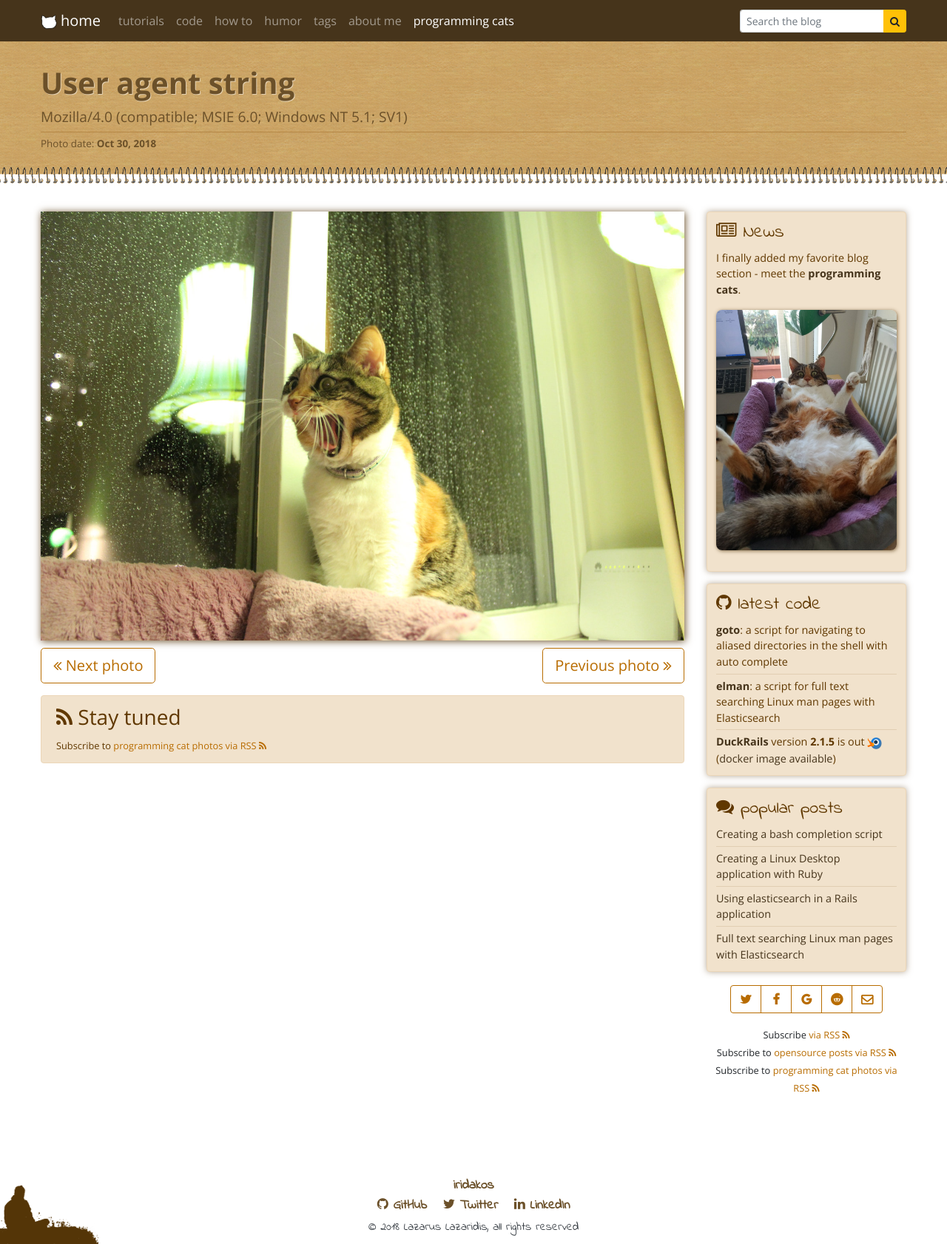
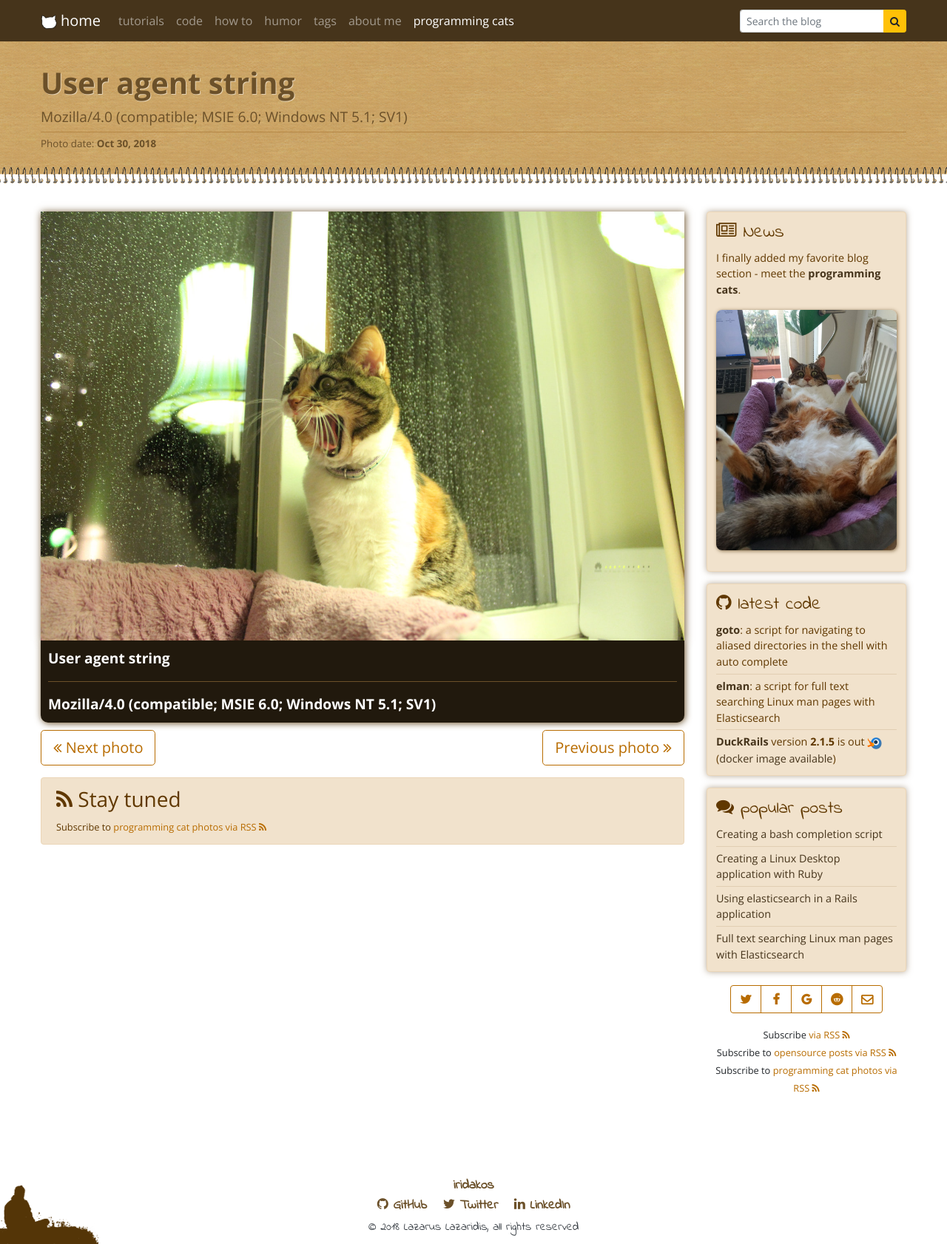
Before and after one commit to iridakos/iridakos.github.io, a Jekyll site: the page built from _programming_cats/0006-ie6.md, in a window 1280 px wide. Shown: the whole page at 74% size. Built offline with Jekyll 4.4.1, drawn with Linux system fonts in a browser that asks for light colours; nearby versions of some CDN libraries; comment, search, counter and statistics services are not loaded.

Commit message:
Update programming cat layout

```diff
--- a/_layouts/programming-cat.html
+++ b/_layouts/programming-cat.html
@@ -75,7 +75,18 @@ layout: default
 {% else %}
   {{ content }}
 
-  <img class="programming-cat-photo no-maximize no-limits" src="{{page.image}}" alt="{{page.title}}" />
+  <div class="programming-cat">
+    <img class="programming-cat-photo no-maximize no-limits" src="{{page.image}}" alt="{{page.title}}" />
+    <div class="legend">
+      {% if page.legend %}
+        {{ page.legend }}
+      {% else %}
+        {{ page.title }}
+        <hr />
+        {{ page.subtitle }}
+      {% endif %}
+    </div>
+  </div>
 
   <div class="row">
     <div class="col text-center mb-3">
--- a/_sass/_iridakos.scss
+++ b/_sass/_iridakos.scss
@@ -196,3 +196,21 @@ i.icon-in-text {
   border-radius: 8px;
   box-shadow: 1px 1px 5px rgba($iridakos, 0.8);
 }
+
+.programming-cat {
+  .legend {
+    margin-top: -10px;
+    padding: 10px;
+    margin-bottom: 10px;
+    color: $white;
+    background: darken($iridakos, 20%);
+    font-weight: bold;
+    font-size: 120%;
+    box-shadow: 1px 1px 10px rgba($iridakos, 1);
+    border-radius: 0 0 10px 10px;
+
+    hr {
+      border-color: $iridakos;
+    }
+  }
+}
```
